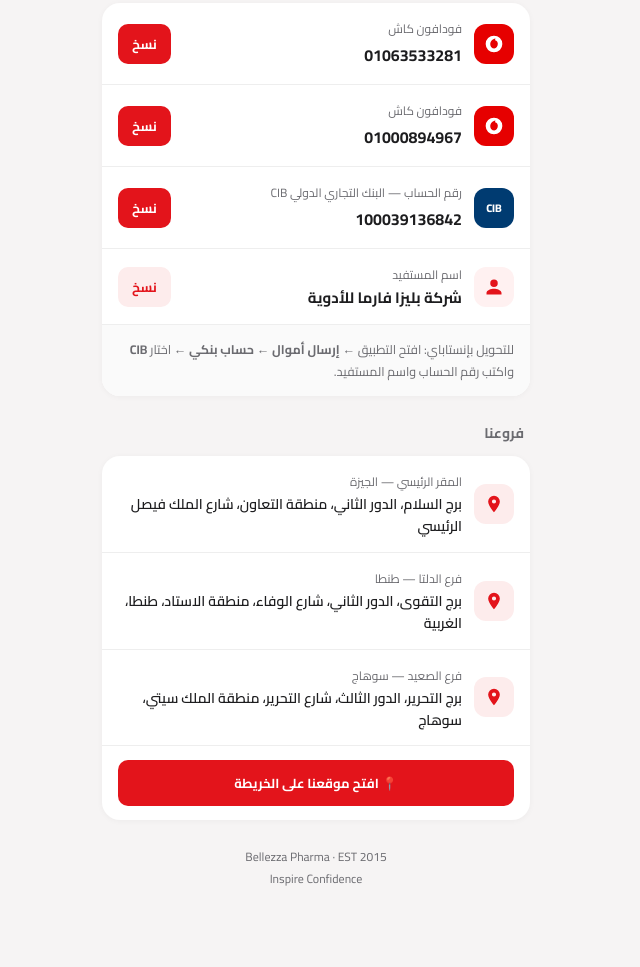
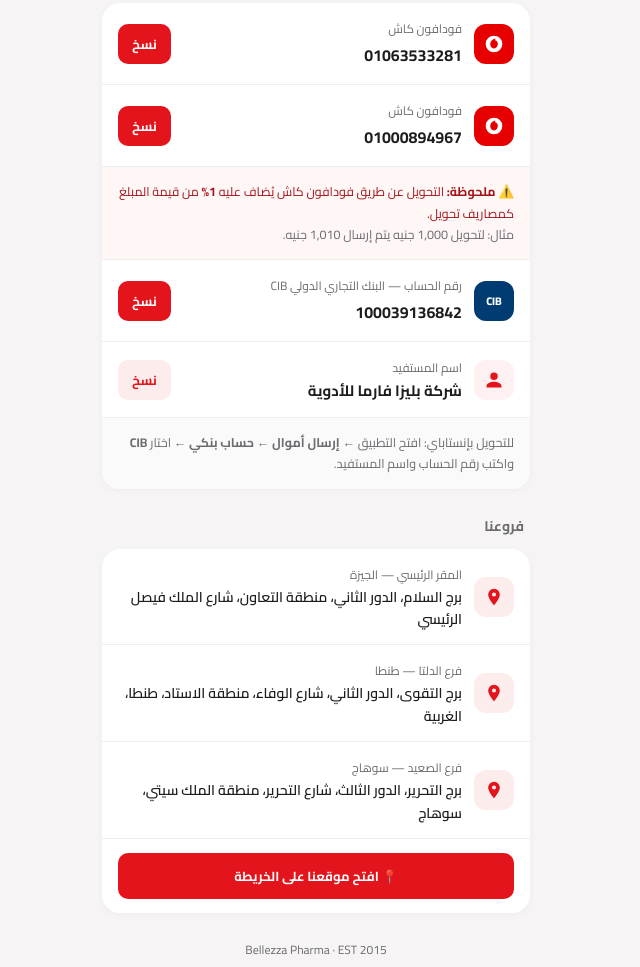
Before and after one commit to bellezzapharma/bellezzapharma.github.io, a plain HTML site: page index.html in a window 1280 px wide. Shown: the part 802-1769 px from the top of the page, without its empty margins (324-964 px from the left). Before the commit the page ends 1731 px from the top, so only its background shows below. Drawn offline with Linux system fonts and the light colour scheme.

Commit message:
Add 1% Vodafone Cash fee note
Co-Authored-By: Claude Opus 5.5 <noreply@anthropic.com>
Claude-Session: https://claude.ai/code/session_013eovbZA6CWTdWYY9kZTdtt

```diff
--- a/index.html
+++ b/index.html
@@ -89,6 +89,9 @@ h2{font-size:14px;color:var(--muted);font-weight:700;margin:24px 6px 10px}
       <div class="tx"><div class="lb">فودافون كاش</div><div class="vl">01000894967</div></div>
       <button class="btn" data-copy="01000894967">نسخ</button>
     </div>
+    <div class="row" style="background:#fff6f6">
+      <div class="tx" style="font-size:12.5px;color:#a3141a;line-height:1.7">⚠️ <b>ملحوظة:</b> التحويل عن طريق فودافون كاش يُضاف عليه <b>1%</b> من قيمة المبلغ كمصاريف تحويل.<br><span style="color:var(--muted)">مثال: لتحويل 1,000 جنيه يتم إرسال 1,010 جنيه.</span></div>
+    </div>
     <div class="row">
       <div class="ic cib">CIB</div>
       <div class="tx"><div class="lb">رقم الحساب — البنك التجاري الدولي CIB</div><div class="vl">100039136842</div></div>
```
